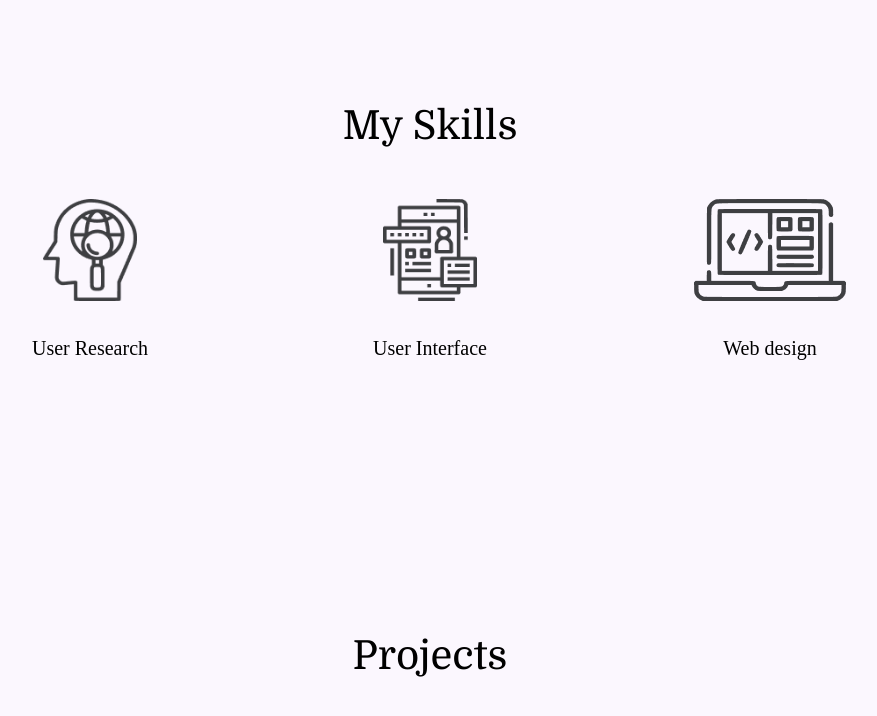
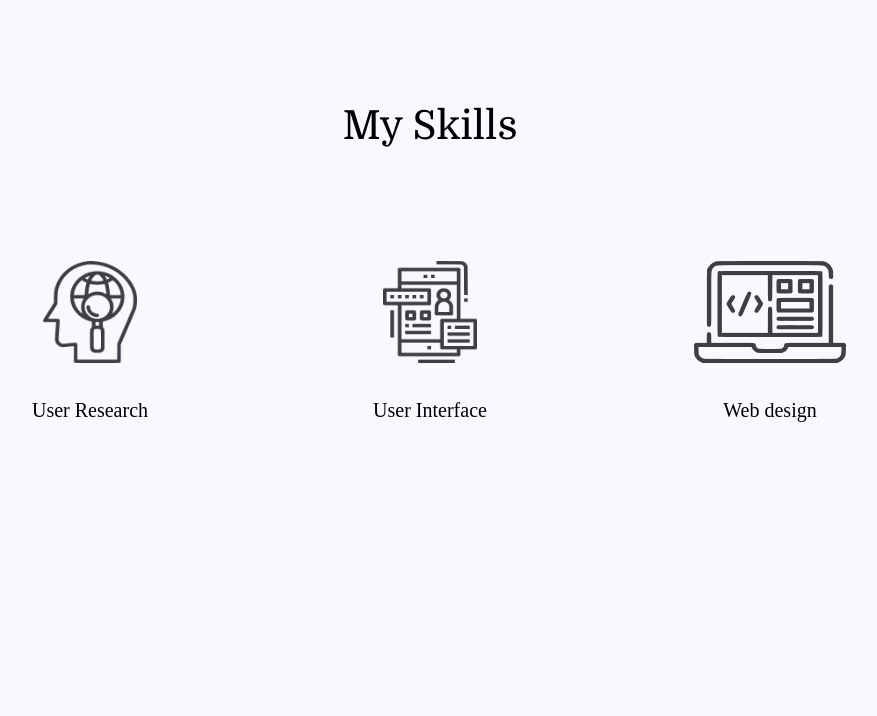
Before and after one commit to 3dchan/3ddy-s-Portfolio, a plain HTML site: page index.html in a window 1280 px wide. Shown: the part 860-1576 px from the top of the page, without its empty margins (210-1087 px from the left). Drawn offline with Linux system fonts and the light colour scheme.

Commit message:
Fix section structure and make top/bottom margins consistent

```diff
--- a/index.html
+++ b/index.html
@@ -37,45 +37,48 @@
       >
     </div>
 
-    <section id="skills" class="my-skill">
-      <div class="flex-container skills-heading">
-        <h2 class="skills">My Skills</h2>
+    <section id="skills" class="skills-section">
+      <div class="skills-heading">
+        <h2>My Skills</h2>
       </div>
-      <div class="flex-container">
+      <div class="skills-grid">
+        <div class="flex-container skill-container">
           <div class="skill-heading">
             <img
               class="uxui-image"
               src="./images/User research icon.png"
               alt="User Research"
             />
-          <p class="outline-heading">User Research</p>
+            <p>User Research</p>
           </div>
         </div>
-      <div class="flex-container">
+        <div class="flex-container skill-container">
           <div class="skill-heading">
             <img
               class="uxui-image"
               src="./images/user-interface icon.png"
               alt="User Interface"
             />
-          <p class="outline-heading">User Interface</p>
+            <p>User Interface</p>
           </div>
         </div>
-      <div class="flex-container">
+        <div class="flex-container skill-container">
           <div class="skill-heading">
             <img
               class="uxui-image"
               src="./images/web-development icon.png"
               alt="Web development"
             />
-          <p class="outline-heading">Web design</p>
+            <p>Web design</p>
+          </div>
         </div>
       </div>
     </section>
 
+    <section class="projects-section">
       <h2 id="projects" class="projects-heading">Projects</h2>
 
-    <section class="blue-gradients projects-section two-column-grid">
+      <section class="blue-gradients project two-column-grid">
         <div class="column-text">
           <h3>VINNIES Shop<br />Web app</h3>
           <p>
@@ -93,7 +96,7 @@
         </div>
       </section>
 
-    <section class="orange-gradients projects-section two-column-grid">
+      <section class="orange-gradients project two-column-grid">
         <div class="column-text">
           <h3>Edgar's Mission<br />Redesign</h3>
           <p>
@@ -111,12 +114,12 @@
         </div>
       </section>
 
-    <section class="violet-gradients projects-section two-column-grid">
+      <section class="violet-gradients project two-column-grid">
         <div class="column-text">
           <h3>ExerciseBuddy<br />App</h3>
           <p>
-          A mock fitness app with the purpose to encourge people to exercise by
-          challenging your friends.
+            A mock fitness app with the purpose to encourge people to exercise
+            by challenging your friends.
           </p>
           <a class="button-link" href="TODO"
             ><button class="primary-button primary-button--wide">
@@ -129,14 +132,16 @@
         </div>
       </section>
 
-    <section class="oceanblue-gradients projects-section two-column-grid">
+      <section class="oceanblue-gradients project two-column-grid">
         <div class="column-text">
           <h3>CAASA Website<br />Redesign</h3>
           <p>I researched, wireframed and designed a mobile app in Figma.</p>
           <a class="button-link button-link--disabled" href="TODO"
             ><button
               disabled="true"
-            class="primary-button primary-button--wide primary-button--disabled"
+              class="
+                primary-button primary-button--wide primary-button--disabled
+              "
             >
               Coming soon
             </button></a
@@ -145,6 +150,7 @@
         <div class="column-image">
           <img src="./images/CAASA Mockup.png" />
         </div>
+      </section>
     </section>
   </body>
   <footer class="footer-section">
--- a/portfolioV2.css
+++ b/portfolioV2.css
@@ -25,26 +25,39 @@
   margin: 1.5rem 0;
 }
 
+/* Section layout */
+.skills-section,
+.projects-section {
+  margin: 220px 0;
+}
+
 /* My skill section */
-.my-skill {
-  margin: 120px 0;
+.skills-grid {
+  margin-top: 80px;
   display: grid;
   flex-direction: row;
+  justify-content: center;
   align-items: center;
-  text-align: justify;
   grid-template-columns: repeat(3, 1fr);
-}
-.skills {
-  margin-top: 100px;
-  margin-bottom: -50px;
 }
 
 .skills-heading {
-  grid-column: span 3;
+  text-align: center;
+  margin-bottom: 0;
 }
 
-.skill-heading .outline-heading {
+.skill-container {
+  display: flex;
+  flex-direction: column;
+  margin-bottom: 100px;
+  padding-left: 4rem;
+  padding-right: 4rem;
+}
+
+.skill-heading,
+.skill-heading p {
   margin-top: 2rem;
+  text-align: center;
 }
 
 .skill-heading {
@@ -58,9 +71,6 @@
 }
 
 .flex-container {
-  margin-bottom: 100px;
-  padding-left: 4rem;
-  padding-right: 4rem;
   display: flex;
   text-align: justify;
   justify-content: center;
@@ -73,7 +83,7 @@
   padding-top: 50px;
 }
 
-.projects-section {
+.project {
   padding: 15px 90px;
   border-radius: 12px;
   margin-top: 80px;
```
Lines whose indentation alone changed are shown as unchanged.
